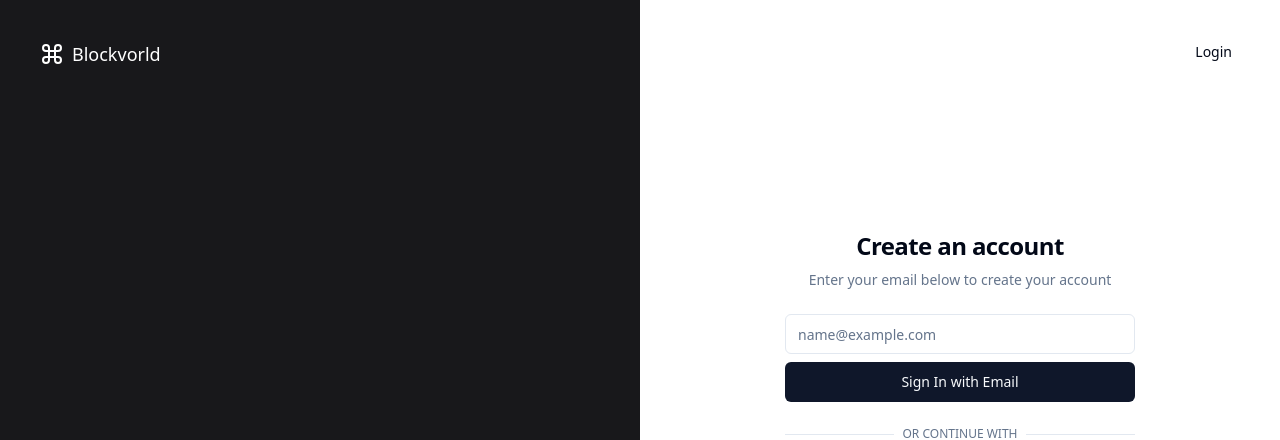
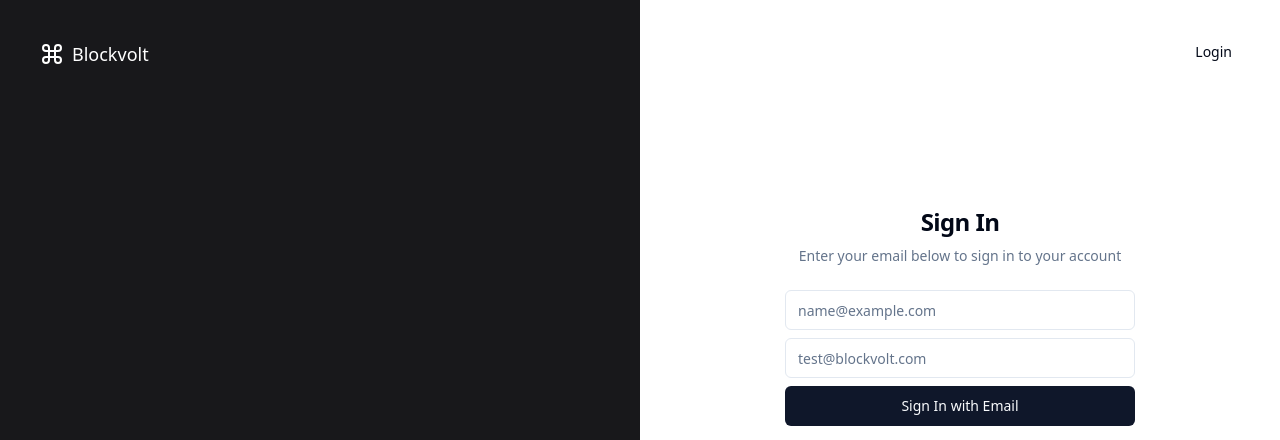
Before and after one commit to BlockVolt-Green/blockvolt-frontend, a React (Vite) app: page /login in a window 1280 px wide. Shown: the top 440 px of the page. Built offline with nearby package versions, Linux system fonts and the light colour scheme; no server answers.

Commit message:
Minor Changes

```diff
--- a/src/components/auth/auth-form.tsx
+++ b/src/components/auth/auth-form.tsx
@@ -44,7 +44,26 @@ export function UserAuthForm({ className, ...props }: UserAuthFormProps) {
             />
           </div>
 
-          <Button disabled={isLoading} onClick={() => navigate("/")}>
+          <div className="grid gap-1">
+            <Label className="sr-only" htmlFor="password">
+              Password
+            </Label>
+
+            <Input
+              id="password"
+              placeholder="test@blockvolt.com"
+              type="password"
+              autoCapitalize="none"
+              autoComplete="email"
+              autoCorrect="off"
+              disabled={isLoading}
+            />
+          </div>
+
+          <Button
+            disabled={isLoading}
+            onClick={() => navigate("/device-detail")}
+          >
             {isLoading && (
               <Icons.spinner className="mr-2 h-4 w-4 animate-spin" />
             )}
@@ -65,7 +84,7 @@ export function UserAuthForm({ className, ...props }: UserAuthFormProps) {
         </div>
       </div>
 
-      <Button variant="outline" type="button" disabled={isLoading}>
+      <Button variant="outline" type="button" disabled={isLoading && false}>
         {isLoading ? (
           <Icons.spinner className="mr-2 h-4 w-4 animate-spin" />
         ) : (
--- a/src/pages/DeviceDetial.tsx
+++ b/src/pages/DeviceDetial.tsx
@@ -15,7 +15,7 @@ import { useToast } from "@/components/ui/use-toast";
 
 export default function DeviceDetail() {
   const { state } = useLocation();
-  const { address } = state;
+  const address = state?.address;
   const [data, setData] = useState<DeviceDetailInterface | null>(null);
   const { toast } = useToast();
 
@@ -45,8 +45,11 @@ export default function DeviceDetail() {
 
   useEffect(() => {
     getData();
-    verifyData(address, "dasd");
-  }, []);
+
+    if (address) {
+      verifyData(address, "dasd");
+    }
+  }, [address, getData]);
 
   return (
     <>
--- a/src/pages/login.tsx
+++ b/src/pages/login.tsx
@@ -24,7 +24,7 @@ export default function AuthenticationPage() {
         />
       </div>
 
-      <div className="container relative hidden h-[800px] flex-col items-center justify-center md:grid lg:max-w-none lg:grid-cols-2 lg:px-0">
+      <div className="container relative hidden h-screen flex-col items-center justify-center md:grid lg:max-w-none lg:grid-cols-2 lg:px-0">
         <Link
           to="/examples/authentication"
           className={cn(
@@ -50,7 +50,7 @@ export default function AuthenticationPage() {
             >
               <path d="M15 6v12a3 3 0 1 0 3-3H6a3 3 0 1 0 3 3V6a3 3 0 1 0-3 3h12a3 3 0 1 0-3-3" />
             </svg>
-            Blockvorld
+            Blockvolt
           </div>
           <div className="relative z-20 mt-auto">
             {/* <blockquote className="space-y-2">
@@ -67,11 +67,9 @@ export default function AuthenticationPage() {
         <div className="lg:p-8">
           <div className="mx-auto flex w-full flex-col justify-center space-y-6 sm:w-[350px]">
             <div className="flex flex-col space-y-2 text-center">
-              <h1 className="text-2xl font-semibold tracking-tight">
-                Create an account
-              </h1>
+              <h1 className="text-2xl font-semibold tracking-tight">Sign In</h1>
               <p className="text-sm text-muted-foreground">
-                Enter your email below to create your account
+                Enter your email below to sign in to your account
               </p>
             </div>
             <UserAuthForm />
```
Also changed, not shown: src/pages/all-devices.tsx (added).
